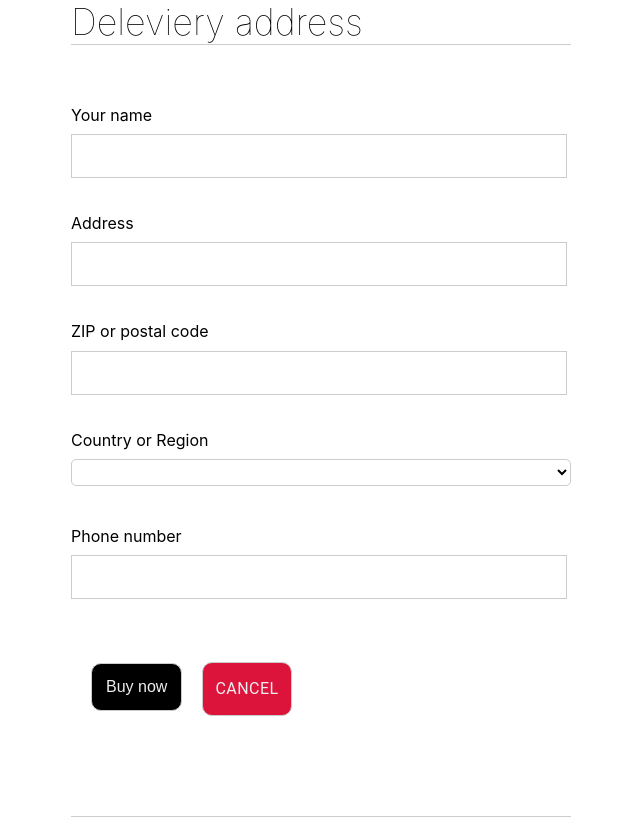
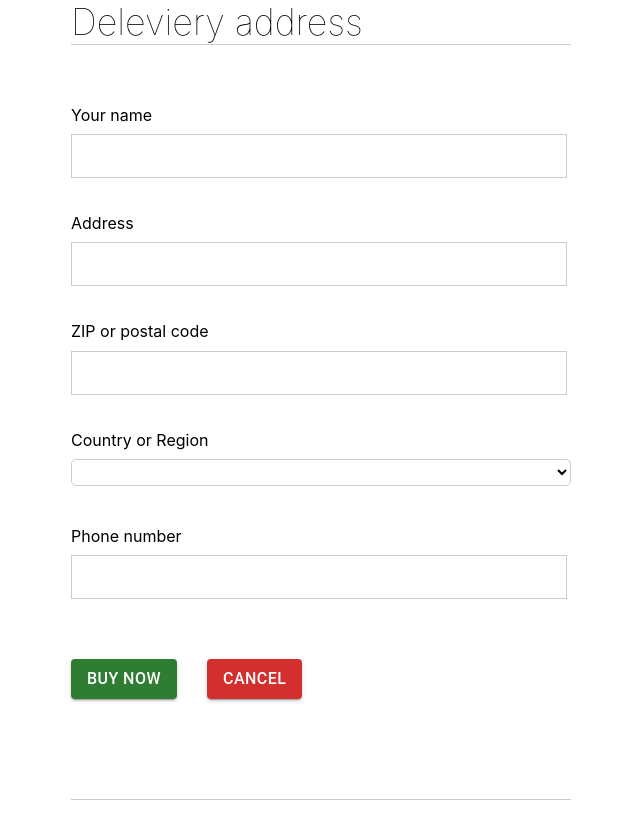
Before and after one commit to dianaZhusubalieva/furniture-front, a React (Create React App) app: page /order in a window 1280 px wide. Shown: the whole page, without its empty margins (319-959 px from the left). Built offline with nearby package versions, Linux system fonts and the light colour scheme; no server answers; a web font is replaced by a local one.

Commit message:
order form css

```diff
--- a/src/components/MainPageContent/Assets/css/footer.css
+++ b/src/components/MainPageContent/Assets/css/footer.css
@@ -8,7 +8,6 @@ footer {
   min-height: 300px;
   max-height: auto;
   background-color: rgba(39, 38, 38, 0.726);
-
   clear: both;
 }
 
--- a/src/components/UserContent/OrderForm/OrderForm.jsx
+++ b/src/components/UserContent/OrderForm/OrderForm.jsx
@@ -292,9 +292,9 @@ const OrderForm = () => {
                     <input id="tel" name="tel" autoComplete="tel" type="tel" maxLength="30" pattern="[\d \-\+]+" required />
                 </section>
 
-                <button type='submit' id="save-address">Buy now</button>
+                <Button variant='contained' color='success' type='submit' >BUY NOW</Button>
 
-                <Button id='order-cancel-btn' onClick={() => {
+                <Button style={{ marginLeft: '30px' }} variant='contained' color='error' onClick={() => {
                     navigate('/products')
                 }} >Cancel</Button>
 
--- a/src/components/UserContent/OrderForm/orderForm.css
+++ b/src/components/UserContent/OrderForm/orderForm.css
@@ -6,36 +6,7 @@
     border-style: dotted;
 }
 
-#order-cancel-btn {
-    background-color: #DC143C;
-    border-radius: 10px;
-    padding: 12px;
-}
 
-.order-form button {
-    background-color: black;
-    border: 1px solid #ccc;
-    border-radius: 10px;
-    color: #eee;
-    cursor: pointer;
-    font-size: 20px;
-    /* fallback */
-    font-size: var(--large-mobile-font-size);
-    font-weight: 400;
-    margin: 3px 0 0 20px;
-    flex-wrap: wrap;
-    padding: 14px;
-}
-
-.order-form button:disabled {
-    color: #888;
-    cursor: default;
-}
-
-.order-form button:not(:disabled):hover {
-    background-color: #333;
-    color: white;
-}
 
 .order-form div.explanation {
     font-size: 14px;
@@ -143,38 +114,47 @@
         /* fallback */
         font-size: var(--large-mobile-font-size);
     }
+
     .order-form div.explanation {
         font-size: 16px;
     }
+
     .order-form h1 {
         font-size: 36px;
         font-weight: 500;
     }
+
     .order-form input {
         font-size: 22px;
         /* fallback */
         font-size: var(--large-mobile-font-size);
     }
+
     .order-form label {
         font-size: 22px;
         /* fallback */
         font-size: var(--large-mobile-font-size);
     }
+
     .order-form p {
         font-weight: 400;
         line-height: 1.5em;
     }
+
     .order-form section {
         margin: 0 0 10px 0;
     }
+
     .order-form section:last-of-type {
         margin: 0 0 30px 0;
     }
+
     .order-form select {
         font-size: 22px;
         /* fallback */
         font-size: var(--large-mobile-font-size);
     }
+
     .order-form textarea {
         font-size: 22px;
         /* fallback */
@@ -183,37 +163,40 @@
 }
 
 @media (min-width: 500px) {
-    .order-form button {
-        font-size: 18px;
-        /* fallback */
-        font-size: var(--desktop-font-size);
-    }
+
+
     .order-form section#cc-exp-csc div:not(:last-child) {
         margin: 0 20px 0 0;
     }
+
     .order-form {
         margin: 0 0 20px 0;
         padding: 0 0 100px 0;
     }
+
     .order-form h1 {
         font-size: 36px;
         font-weight: 100;
         margin: 0 0 60px 0;
     }
+
     .order-form input {
         font-size: 18px;
         /* fallback */
         font-size: var(--desktop-font-size);
     }
+
     .order-form label {
         font-size: 18px;
         /* fallback */
         font-size: var(--desktop-font-size);
         margin: 0 0 6px 0;
     }
+
     .order-form section {
         margin: 0 0 35px 0;
     }
+
     .order-form section:last-of-type {
         margin: 0 0 60px 0;
     }
--- a/src/pages/AdminPage.jsx
+++ b/src/pages/AdminPage.jsx
@@ -10,9 +10,13 @@ const AdminPage = () => {
     <>
       <MyNavbar />
       <div className="adminPage">
+        <Link to="/products">
+          <Button style={{ marginRight: '40px' }} >To Products</Button>
+        </Link>
         <Link to="/admin/add">
-          <Button>Add Product</Button>
+          <Button variant='outlined' >Add Product</Button>
         </Link>
+
         <div>
           <BasicTable />
         </div>
--- a/src/pages/CartPage.jsx
+++ b/src/pages/CartPage.jsx
@@ -21,6 +21,9 @@ const CartPage = () => {
         <>
             <MyNavbar />
             <div className="cart-page">
+                <Link to='/products' >
+                    <Button  >To products</Button>
+                </Link>
                 <h2>Cart</h2>
                 {cart ? (
                     cart.products.length > 0 ? (
@@ -69,6 +72,8 @@ const CartPage = () => {
                                                 </TableCell>
                                                 <TableCell align="right">
                                                     <Button
+                                                        variant='outlined'
+                                                        color='error'
                                                         onClick={() => {
                                                             addAndDeleteProductInCart(item.product1);
                                                             getCart()
@@ -88,7 +93,7 @@ const CartPage = () => {
                                             </TableCell>
                                             <TableCell colSpan={1} align="right">
                                                 <Link to="/order">
-                                                    <Button>Buy Now</Button>
+                                                    <Button variant="contained" color='success' >Buy Now</Button>
                                                 </Link>
                                             </TableCell>
                                         </TableRow>
```
